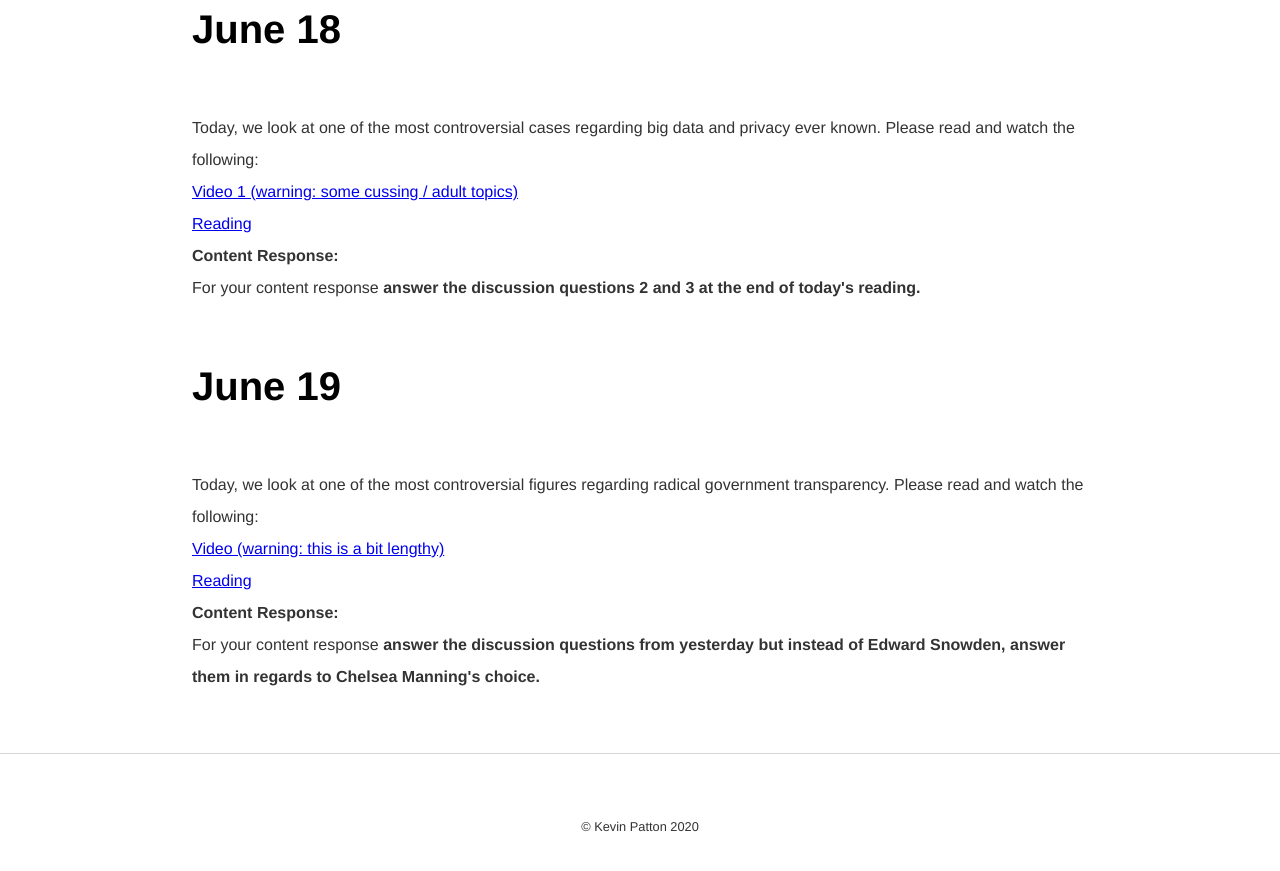
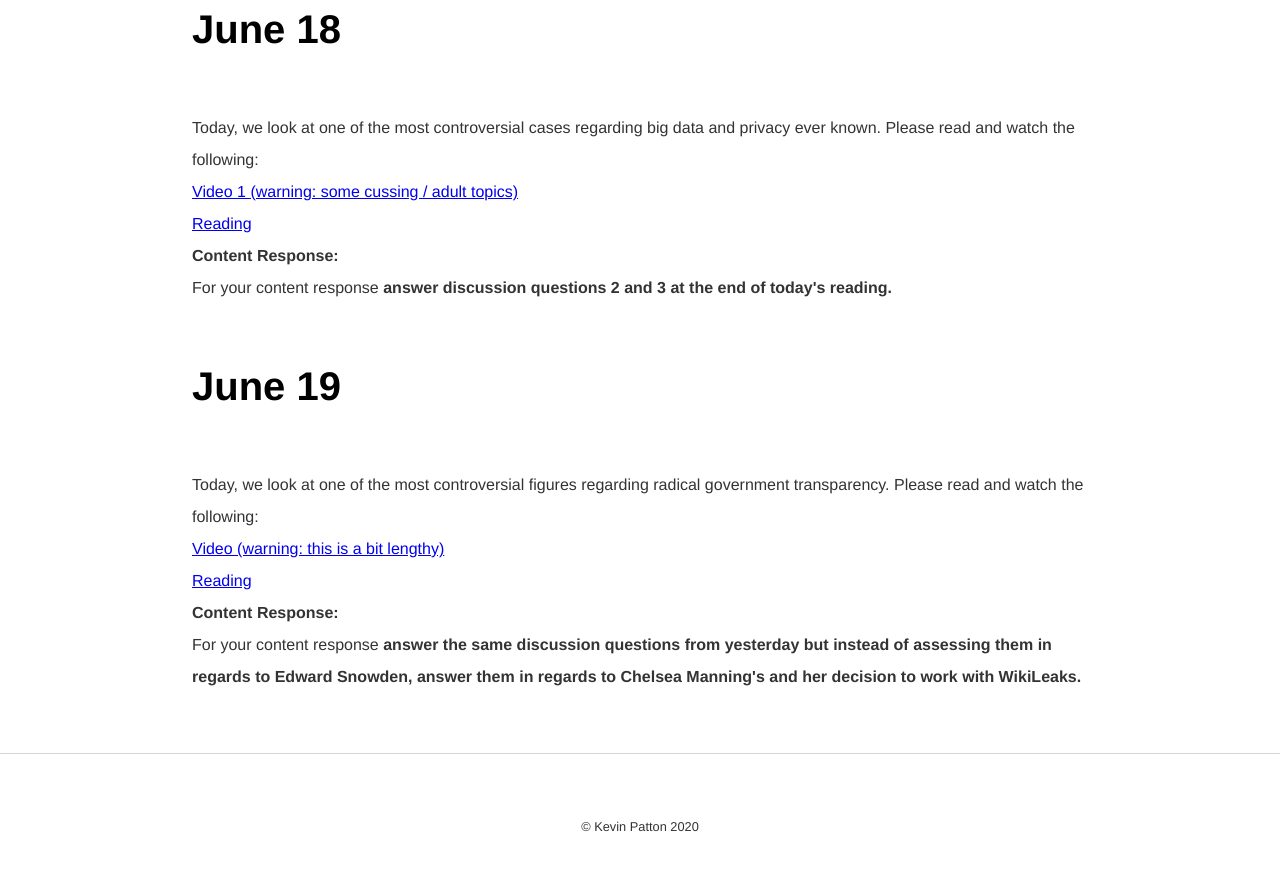
Before and after one commit to kevinjpatton/kevinjpatton.github.io, a Jekyll site: the page built from teaching/phil1020/index.html, in a window 1280 px wide and 900 px high, scrolled down 6212 px. Shown: the top 871 px of the window. Built offline with Jekyll 4.4.1, drawn with Linux system fonts in a browser that asks for light colours; Markdown is read by kramdown in place of the engine named in the settings.

Commit message:
Update index.html

```diff
--- a/teaching/phil1020/index.html
+++ b/teaching/phil1020/index.html
@@ -99,11 +99,11 @@ By now, you should be aware that your digital footprints are being collected and
 <a href="https://youtu.be/PcDznK9vd_w" target="_blank">Video 1 (warning: some cussing / adult topics)</a><br>
 <a href="https://ethicsunwrapped.utexas.edu/case-study/edward-snowden-traitor-hero" target="_blank">Reading</a><br>
   <b>Content Response:</b><br>
-For your content response <b>answer the discussion questions 2 and 3 at the end of today's reading.</b><br>
+For your content response <b>answer discussion questions 2 and 3 at the end of today's reading.</b><br>
 
 <h1>June 19</h1>
 <p>Today, we look at one of the most controversial figures regarding radical government transparency.  Please read and watch the following:<br>
 <a href="https://youtu.be/pgw6FoFPhjo" target="_blank">Video (warning: this is a bit lengthy)</a><br>
 <a href="https://abcnews.go.com/Politics/julian-assange-chelsea-manning-intertwined/story?id=62344376" target="_blank">Reading</a><br>
   <b>Content Response:</b><br>
-For your content response <b>answer the discussion questions from yesterday but instead of Edward Snowden, answer them in regards to Chelsea Manning's choice.</b><br>
+For your content response <b>answer the same discussion questions from yesterday but instead of assessing them in regards to Edward Snowden, answer them in regards to Chelsea Manning's and her decision to work with WikiLeaks.</b><br>
```
